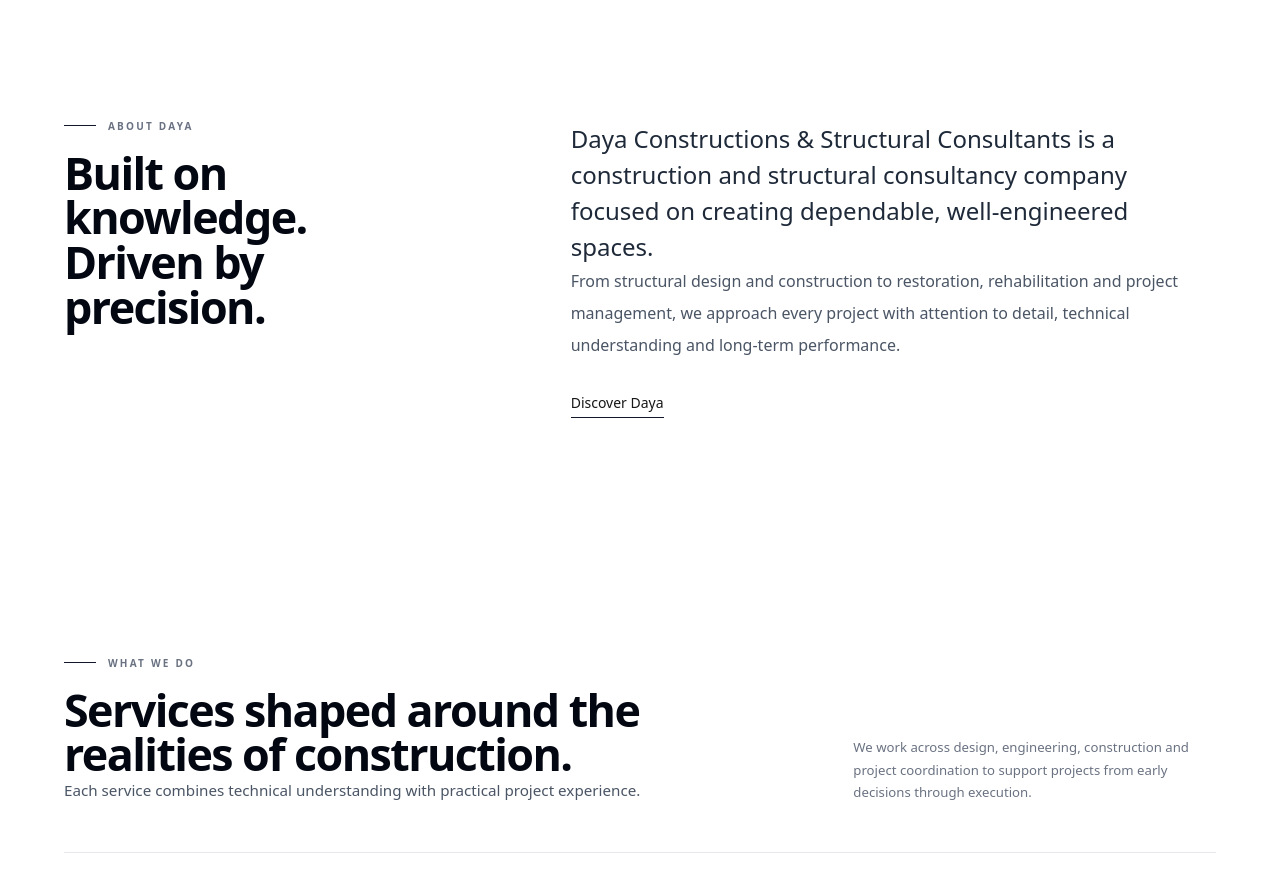
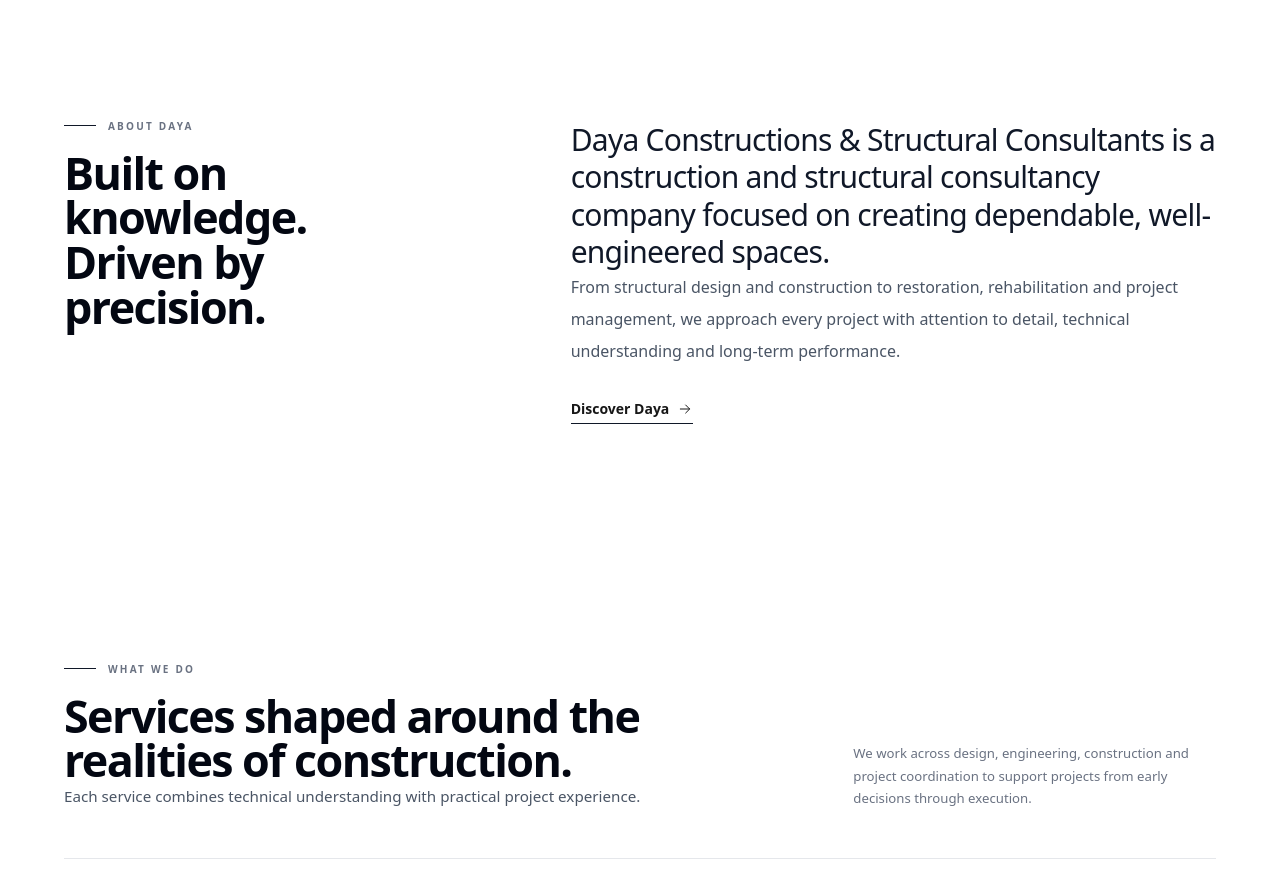
Before and after one commit to Sumolegen/Construction-Website, a Next.js app: page / in a window 1280 px wide. Shown: the part 960-1831 px from the top of the page. Built offline with nearby package versions, Linux system fonts and the light colour scheme.

Commit message:
AboutPreview-updated

```diff
--- a/src/Components/sections/AboutPreview.tsx
+++ b/src/Components/sections/AboutPreview.tsx
@@ -7,6 +7,7 @@
     <section className="bg-white py-24 sm:py-28 lg:py-32">
       <Container>
         <div className="grid gap-12 lg:grid-cols-12 lg:gap-16">
+          {/* Section heading */}
           <div className="lg:col-span-4">
             <SectionHeading
               eyebrow="About Daya"
@@ -14,9 +15,10 @@
             />
           </div>
 
+          {/* Content */}
           <div className="lg:col-span-7 lg:col-start-6">
             <div className="max-w-2xl">
-              <p className="text-xl leading-9 text-gray-800 sm:text-2xl">
+              <p className="font-[var(--font-primary)] text-2xl font-medium leading-tight tracking-tight text-gray-900 sm:text-3xl">
                 Daya Constructions & Structural Consultants is a construction
                 and structural consultancy company focused on creating
                 dependable, well-engineered spaces.
@@ -31,9 +33,24 @@
 
               <Link
                 href="/about"
-                className="mt-8 inline-flex items-center border-b border-gray-900 pb-1 text-sm font-medium text-gray-900 transition-colors duration-200 hover:border-gray-500 hover:text-gray-600"
+                className="group mt-8 inline-flex items-center gap-2 border-b border-gray-900 pb-1 font-[var(--font-primary)] text-sm font-semibold text-gray-900 transition-all duration-300 hover:border-gray-500 hover:text-gray-600"
               >
-                Discover Daya
+                <span>Discover Daya</span>
+
+                <svg
+                  viewBox="0 0 24 24"
+                  fill="none"
+                  stroke="currentColor"
+                  strokeWidth="1.5"
+                  className="h-4 w-4 transition-transform duration-300 group-hover:translate-x-1"
+                  aria-hidden="true"
+                >
+                  <path
+                    strokeLinecap="round"
+                    strokeLinejoin="round"
+                    d="M5 12h14m-6-6 6 6-6 6"
+                  />
+                </svg>
               </Link>
             </div>
           </div>
```
